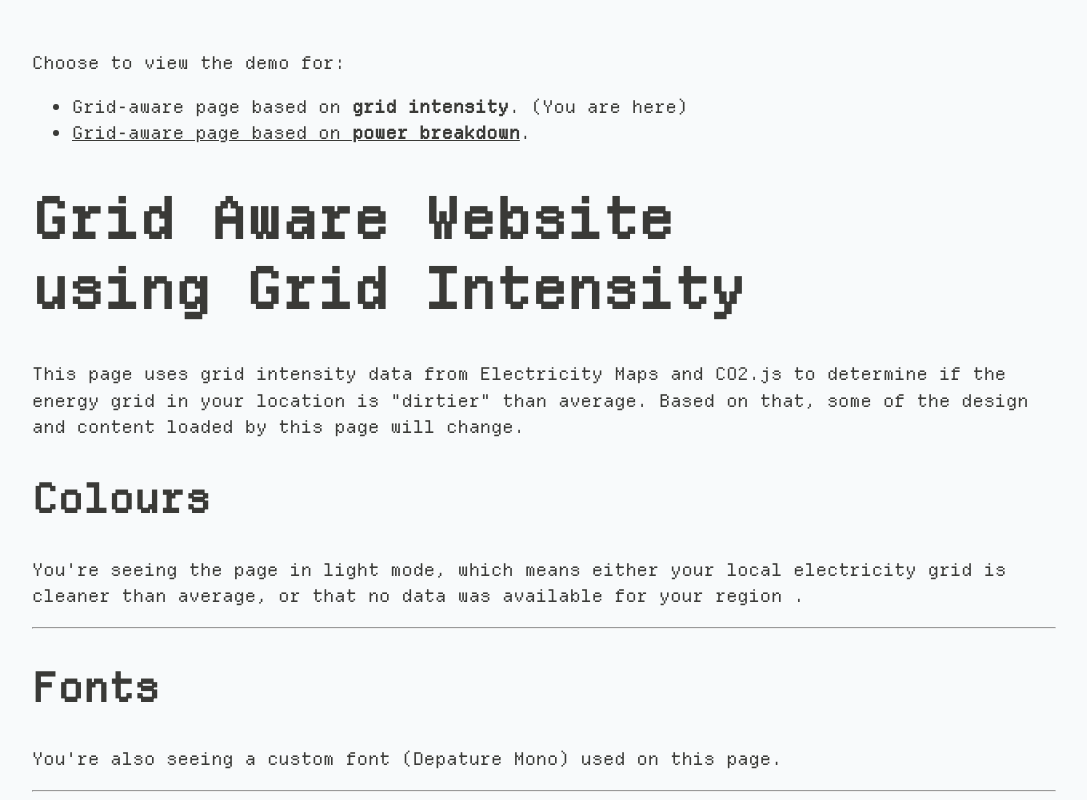
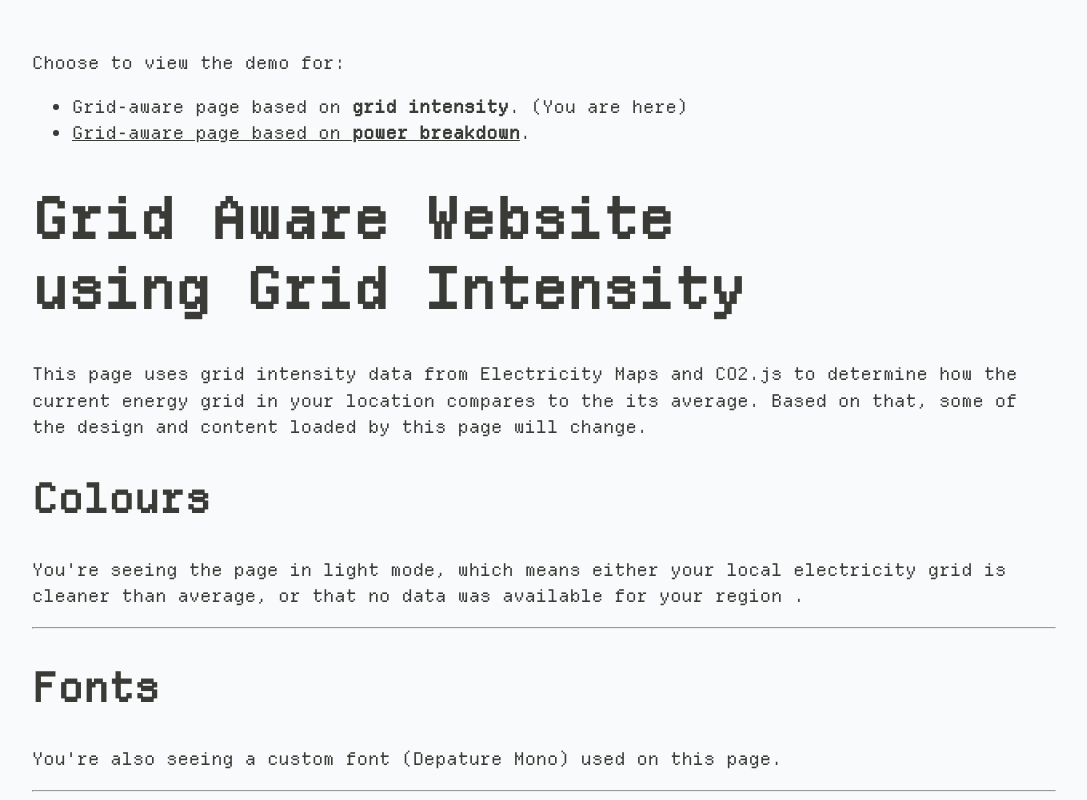
Before and after one commit to thegreenwebfoundation/grid-aware-websites-demo-cloudflare, an Eleventy site: page src/grid-intensity.html in a window 1280 px wide. Shown: the top 800 px of the page, without its empty margins (0-1087 px from the left). Built offline with nearby package versions, Linux system fonts and the light colour scheme; Eleventy itself is replaced by a stand-in of ours; files that its build step writes are made by us from their sources.

Commit message:
update explainers

```diff
--- a/src/grid-intensity.html
+++ b/src/grid-intensity.html
@@ -14,7 +14,7 @@
     </ul>
 
     <h1>Grid Aware Website using Grid Intensity</h1>
-    <p>This page uses grid intensity data from Electricity Maps and CO2.js to determine if the energy grid in your location is "dirtier" than average. Based on that, some of the design and content loaded by this page will change.</p>
+    <p>This page uses grid intensity data from Electricity Maps and CO2.js to determine how the current energy grid in your location compares to the its average. Based on that, some of the design and content loaded by this page will change.</p>
 
     <h2>Colours</h2>
     <p id="colour-explainer">You're seeing the page in <span id="page-color">light mode</span>, which means either your local electricity grid is <span id="cleaner-dirtier">cleaner than average, or that no data was available for your region</span> .</p>
```
Also changed, not shown: src/power-breakdown.html (+1 -1 lines).
